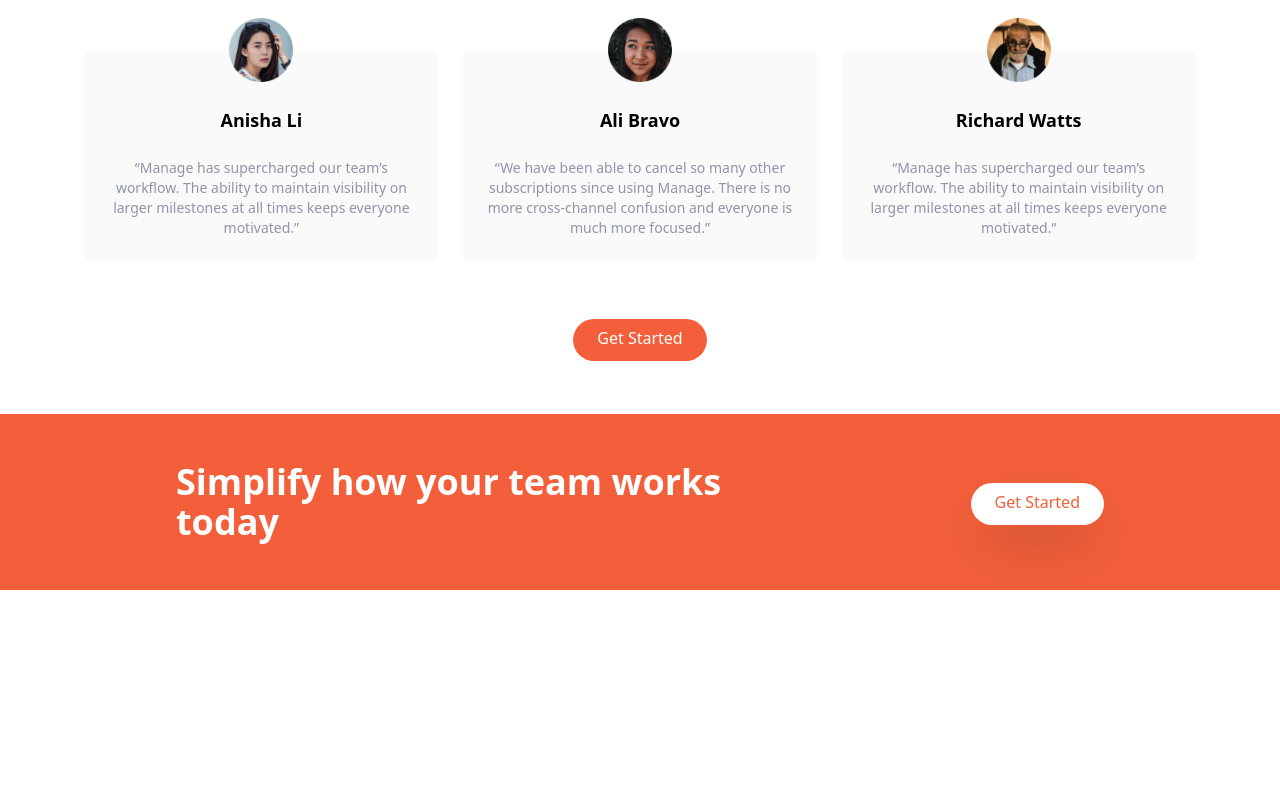
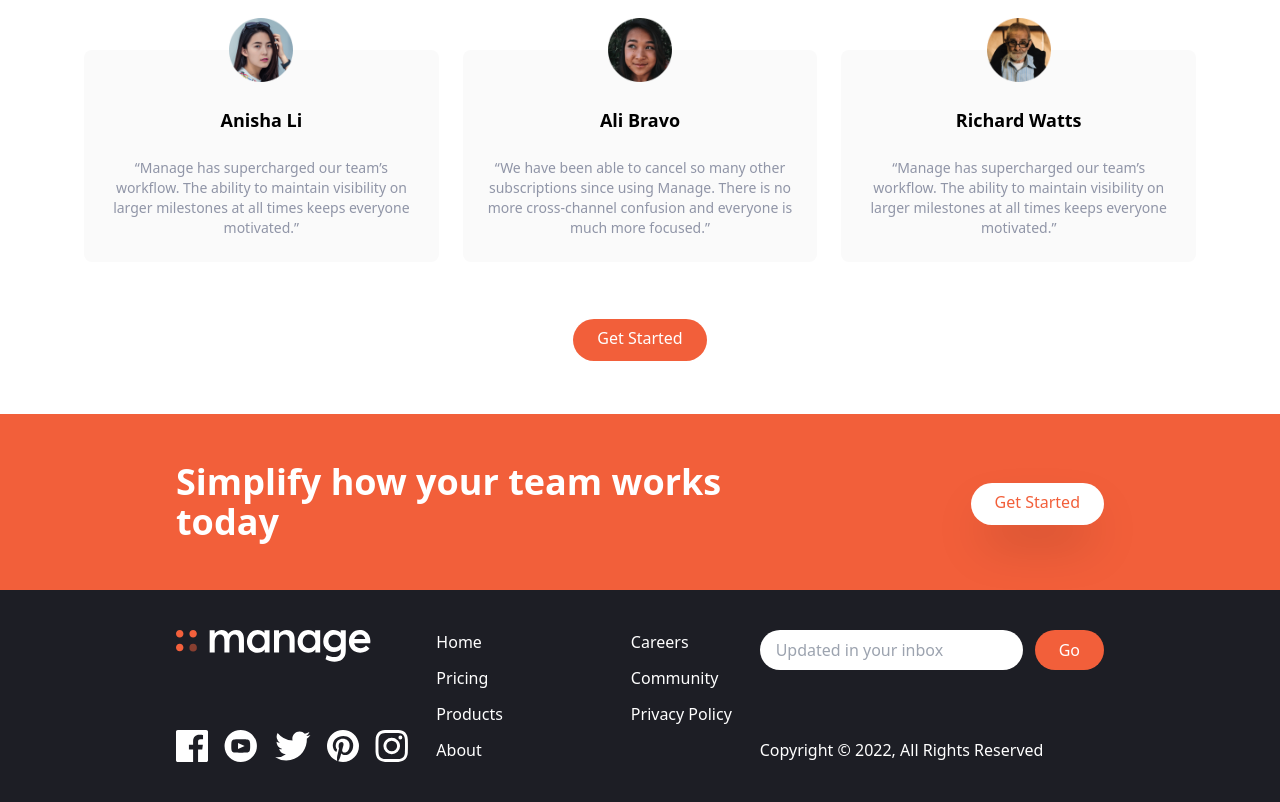
Before and after one commit to mfkfawas/Frontend-Mentor-Challenge-Manage-landing-page, a website: page src/index.html in a window 1280 px wide. Shown: the part 1290-2092 px from the top of the page. Before the commit the page ends 1880 px from the top, so only its background shows below. Drawn offline with nearby package versions, Linux system fonts and the light colour scheme; files that its build step writes are made by us from their sources.

Commit message:
done footer section

```diff
--- a/src/index.html
+++ b/src/index.html
@@ -221,5 +221,83 @@
         </div>
       </div>
     </section>
+
+    <!-- Footer -->
+    <footer class="bg-veryDarkBlue">
+      <!-- Flex Container -->
+      <div
+        class="container flex flex-col-reverse justify-between px-6 py-10 mx-auto space-y-8 md:flex-row md:space-y-0"
+      >
+        <!-- Logo and social links container -->
+        <div
+          class="flex flex-col-reverse items-center justify-between space-y-12 md:flex-col md:space-y-0 md:items-start"
+        >
+          <div class="mx-auto my-6 text-center text-white md:hidden">
+            Copyright &copy; 2022, All Rights Reserved
+          </div>
+          <!-- Logo -->
+          <div>
+            <img src="../images/logo-white.svg" class="h-8" alt="" />
+          </div>
+          <!-- Social Links Container -->
+          <div class="flex space-x-4">
+            <!-- Link 1 -->
+            <a href="#">
+              <img src="../images/icon-facebook.svg" alt="" class="h-8" />
+            </a>
+            <!-- Link 2 -->
+            <a href="#">
+              <img src="../images/icon-youtube.svg" alt="" class="h-8" />
+            </a>
+            <!-- Link 3 -->
+            <a href="#">
+              <img src="../images/icon-twitter.svg" alt="" class="h-8" />
+            </a>
+            <!-- Link 4 -->
+            <a href="#">
+              <img src="../images/icon-pinterest.svg" alt="" class="h-8" />
+            </a>
+            <!-- Link 5 -->
+            <a href="#">
+              <img src="../images/icon-instagram.svg" alt="" class="h-8" />
+            </a>
+          </div>
+        </div>
+
+        <!-- List Container -->
+        <div class="flex justify-around space-x-32">
+          <div class="flex flex-col space-y-3 text-white">
+            <a href="#" class="hover:text-brightRed">Home</a>
+            <a href="#" class="hover:text-brightRed">Pricing</a>
+            <a href="#" class="hover:text-brightRed">Products</a>
+            <a href="#" class="hover:text-brightRed">About</a>
+          </div>
+          <div class="flex flex-col space-y-3 text-white">
+            <a href="#" class="hover:text-brightRed">Careers</a>
+            <a href="#" class="hover:text-brightRed">Community</a>
+            <a href="#" class="hover:text-brightRed">Privacy Policy</a>
+          </div>
+        </div>
+
+        <!-- Input Container -->
+        <div class="flex flex-col justify-between">
+          <form>
+            <div class="flex space-x-3">
+              <input
+                type="text"
+                class="flex-1 px-4 rounded-full focus:outline-none"
+                placeholder="Updated in your inbox"
+              />
+              <button
+                class="px-6 py-2 text-white rounded-full bg-brightRed hover:bg-brightRedLight focus:outline-none"
+              >
+                Go
+              </button>
+            </div>
+          </form>
+          <div class="hidden text-white md:block">Copyright &copy; 2022, All Rights Reserved</div>
+        </div>
+      </div>
+    </footer>
   </body>
 </html>
```
Also changed, not shown: images/logo-white.svg (added), 1 other file.
